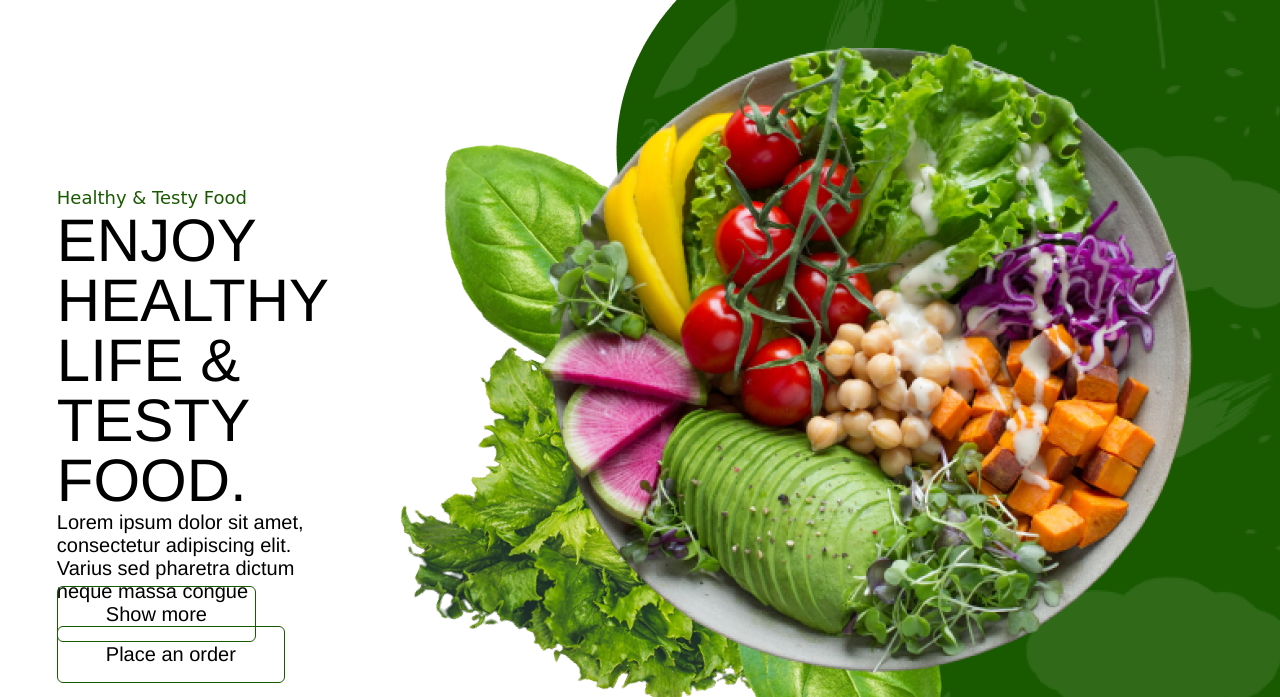
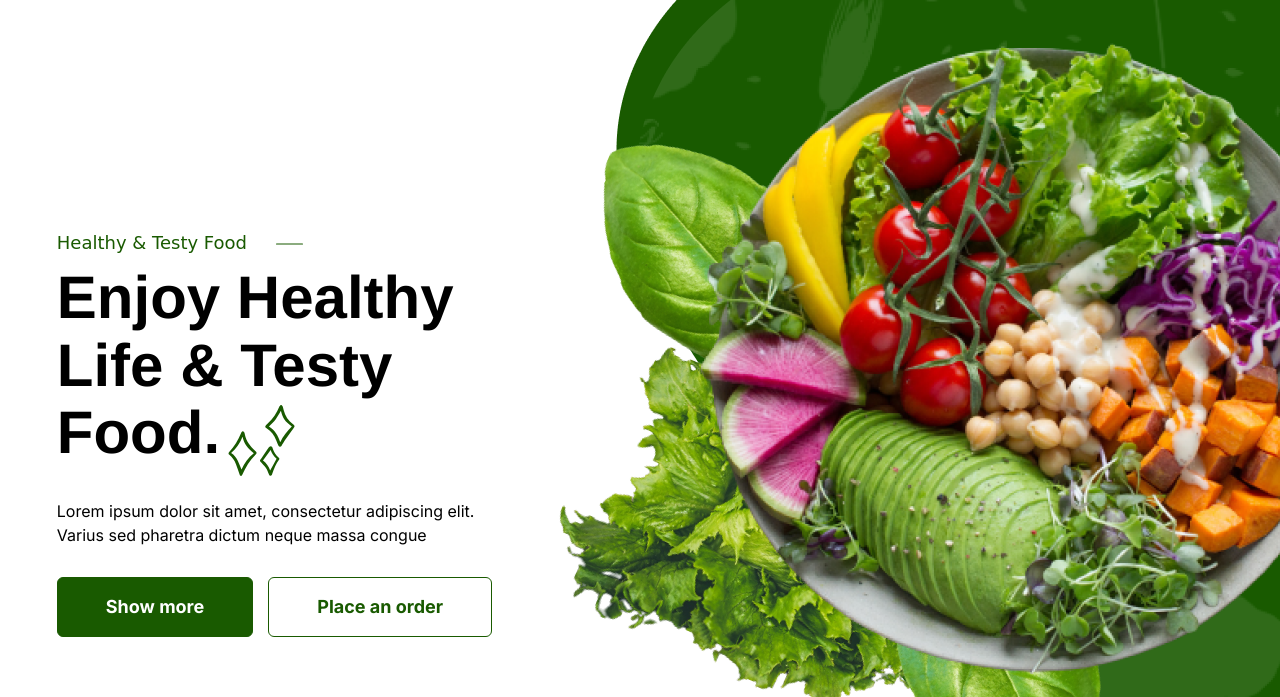
Before and after one commit to Barister/odin-restaurant, a website built with webpack: page src/index.html in a window 1280 px wide. Shown: the part 103-800 px from the top of the page. Built offline with nearby package versions, Linux system fonts and the light colour scheme; a web font is replaced by a local one.

Commit message:
Minor CSS changes

```diff
--- a/src/css/style.scss
+++ b/src/css/style.scss
@@ -111,16 +111,24 @@ $backgroundColor: #f8f0fb;
    font-size: 18px;
    line-height: 144%;
    color: $primaryColor;
+   position: relative;
+   &::after {
+      content: '';
+      position: absolute;
+      width: 27px;
+      border-radius: 6px;
+      height: 1px;
+      background-color: $primaryColor;
+      bottom: 1ch;
+      transform: translateY(50%);
+      margin-left: 29px;
+   }
 }
 
 .title {
-  max-width: 100%;
-  //text-wrap: nowrap;
-  white-space: wrap;
   font-size: clamp(2.8rem, 10vw - 2.0rem, 60px);
-  text-transform: uppercase;
-  line-height: 100%;
-  //font-family: Kanit, sans-serif;
+  line-height: 113%;
+  font-weight: 700;
   position: relative;
 }
 
@@ -135,9 +143,23 @@ $backgroundColor: #f8f0fb;
 }
 
 .btn {
+   font-family: Inter, sans-serif;
+   font-weight: 700;
+   font-size: 18px;
+   line-height: 144%;
    padding: clamp(8px, 6vw, 16px) clamp(16px, 6vw, 48px);
    border: 1px solid $primaryColor;
    border-radius: 6px;
+   text-wrap: nowrap;
+   &--primary-color {
+      background-color: $primaryColor;
+      color: #fff;
+   }
+   &--transparent-color {
+      background-color: #fff;
+      color: $primaryColor;
+   }
+
 }
 
 
@@ -266,6 +288,11 @@ $backgroundColor: #f8f0fb;
 		&__description {
 		}
 
+      &__pretitle {
+         margin-bottom: 8px;
+      }
+
+
 		/* .hero__subtitle */
 
 		&__subtitle {
@@ -274,16 +301,33 @@ $backgroundColor: #f8f0fb;
 		/* .hero__title */
 
 		&__title {
+         position: relative;
+         margin-bottom: 32px;
+         &::after {
+            content: '';
+            position: absolute;
+            background: url('../img/shining-stars.svg') no-repeat;
+            width: 83px;
+            aspect-ratio: 1;
+         }
 		}
 
 		/* .hero__text */
 
 		&__text {
+         font-family: Inter, sans-serif;
+         font-size: 1.6rem;
+         line-height: 150%;
+         margin-bottom: 30px;
 		}
 
 		/* .hero__call-to-action */
 
 		&__call-to-action {
+         display: flex;
+         :not(:last-child) {
+            margin-right: 15px;
+         }
 		}
 
 		/* .hero__more */
--- a/src/index.html
+++ b/src/index.html
@@ -66,8 +66,8 @@
                         <p class="hero__text">Lorem ipsum dolor sit amet, consectetur adipiscing elit.
                            Varius sed pharetra dictum neque massa congue</p>
                         <div class="hero__call-to-action">
-                           <a href="" class="hero__more btn">Show more</a>
-                           <button class="hero__order btn">Place an order</button>
+                           <a href="" class="hero__more btn btn--primary-color">Show more</a>
+                           <button class="hero__order btn btn--transparent-color">Place an order</button>
                         </div>
                      </div>
                      <div class="hero__image">
```
Also changed, not shown: src/css/style.css.
